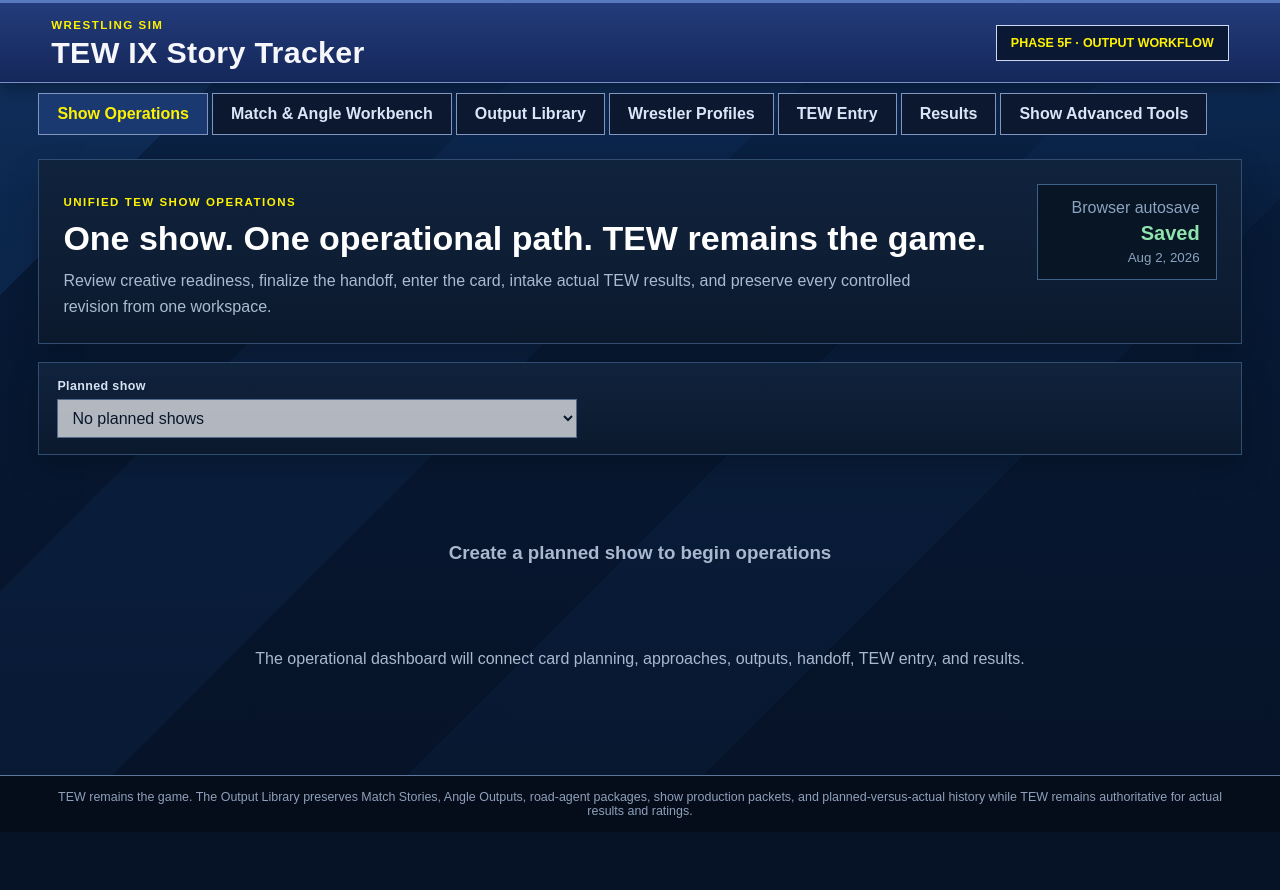
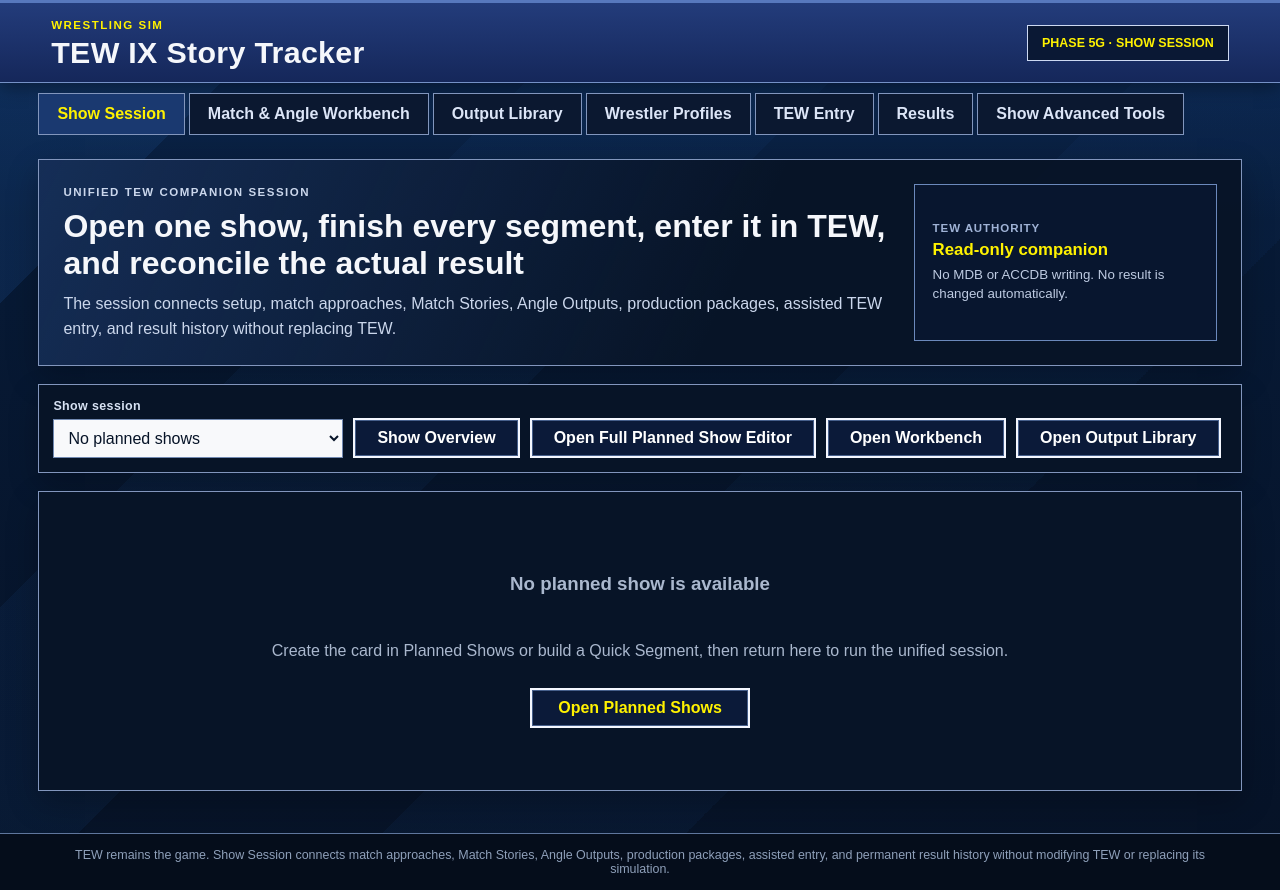
Before and after one commit to KnykArcade/Wrestling-Sim, a React (Vite) app: page / in a window 1280 px wide. Before the commit the page ends 832 px from the top, so only its background shows below. Built offline with nearby package versions, Linux system fonts and the light colour scheme.

Commit message:
Make unified show session the Companion Core home

```diff
--- a/src/App.tsx
+++ b/src/App.tsx
@@ -10,6 +10,7 @@
 import WorkbenchOutputLibraryBridge from "./outputLibrary/WorkbenchOutputLibraryBridge";
 import PlannedShowWorkspace from "./planner/PlannedShowWorkspace";
 import ProfileLibraryWorkspace from "./profileLibrary/ProfileLibraryWorkspace";
+import ShowSessionWorkspace from "./showSession/ShowSessionWorkspace";
 import StorylineHub from "./storylines/StorylineHub";
 import { readTewSnapshot } from "./tew/reader";
 import type { MatchRecord, ShowRecord, StorylineRecord, TewSnapshot } from "./tew/types";
@@ -19,9 +20,9 @@
 import { loadWorkbenchUniverse, updateWorkbenchSettings } from "./workbench/storage";
 import WorkerHub from "./workers/WorkerHub";
 
-type ViewName = "operations" | "workbench" | "outputs" | "profiles" | "transfer" | "results" | "bridge" | "control" | "planner" | "handoff" | "competitions" | "match-engine" | "storyline-hub" | "worker-hub" | "championship-hub" | "shows" | "tew-storylines" | "schema";
+type ViewName = "session" | "operations" | "workbench" | "outputs" | "profiles" | "transfer" | "results" | "bridge" | "control" | "planner" | "handoff" | "competitions" | "match-engine" | "storyline-hub" | "worker-hub" | "championship-hub" | "shows" | "tew-storylines" | "schema";
 
-const advancedViews: ViewName[] = ["bridge", "control", "planner", "handoff", "competitions", "match-engine", "storyline-hub", "worker-hub", "championship-hub", "shows", "tew-storylines", "schema"];
+const advancedViews: ViewName[] = ["operations", "bridge", "control", "planner", "handoff", "competitions", "match-engine", "storyline-hub", "worker-hub", "championship-hub", "shows", "tew-storylines", "schema"];
 
 function formatBytes(bytes: number): string {
   if (bytes < 1024) return `${bytes} B`;
@@ -84,7 +85,7 @@
 export default function App() {
   const [snapshot, setSnapshot] = useState<TewSnapshot | null>(null);
   const [selectedShowId, setSelectedShowId] = useState("");
-  const [view, setView] = useState<ViewName>("operations");
+  const [view, setView] = useState<ViewName>("session");
   const [loading, setLoading] = useState(false);
   const [error, setError] = useState("");
   const [advancedToolsVisible, setAdvancedToolsVisible] = useState(() => loadWorkbenchUniverse(window.localStorage).settings.advancedToolsVisible);
@@ -125,12 +126,12 @@
   }
 
   const needsSnapshot = (view === "shows" || view === "tew-storylines" || view === "schema") && snapshot === null;
-  const standaloneViews: ViewName[] = ["operations", "workbench", "outputs", "profiles", "transfer", "results", "bridge", "control", "planner", "handoff", "competitions", "match-engine", "storyline-hub", "worker-hub", "championship-hub"];
+  const standaloneViews: ViewName[] = ["session", "operations", "workbench", "outputs", "profiles", "transfer", "results", "bridge", "control", "planner", "handoff", "competitions", "match-engine", "storyline-hub", "worker-hub", "championship-hub"];
 
   return <div className="app-shell">
-    <header className="topbar"><div><span className="brand-kicker">WRESTLING SIM</span><h1>TEW IX Story Tracker</h1></div><div className="phase-badge">PHASE 5F · OUTPUT WORKFLOW</div></header>
+    <header className="topbar"><div><span className="brand-kicker">WRESTLING SIM</span><h1>TEW IX Story Tracker</h1></div><div className="phase-badge">PHASE 5G · SHOW SESSION</div></header>
     <nav className="global-tabbar" aria-label="TEW Companion Core sections">
-      <button className={view === "operations" ? "active" : ""} onClick={() => setView("operations")} type="button">Show Operations</button>
+      <button className={view === "session" ? "active" : ""} onClick={() => setView("session")} type="button">Show Session</button>
       <button className={view === "workbench" ? "active" : ""} onClick={() => setView("workbench")} type="button">Match &amp; Angle Workbench</button>
       <button className={view === "outputs" ? "active" : ""} onClick={() => setView("outputs")} type="button">Output Library</button>
       <button className={view === "profiles" ? "active" : ""} onClick={() => setView("profiles")} type="button">Wrestler Profiles</button>
@@ -140,6 +141,7 @@
       {advancedToolsVisible && <details className="advanced-tools-menu" open={advancedViews.includes(view)}>
         <summary>Advanced Tools</summary>
         <div className="advanced-tools-popover">
+          <button className={view === "operations" ? "active" : ""} onClick={() => setView("operations")} type="button">Show Operations Diagnostics</button>
           <button className={view === "bridge" ? "active" : ""} onClick={() => setView("bridge")} type="button">TEW Companion Research</button>
           <button className={view === "planner" ? "active" : ""} onClick={() => setView("planner")} type="button">Planned Shows</button>
           <button className={view === "handoff" ? "active" : ""} onClick={() => setView("handoff")} type="button">TEW Handoff</button>
@@ -156,6 +158,7 @@
       </details>}
     </nav>
     <main>
+      {view === "session" && <ShowSessionWorkspace snapshot={snapshot} snapshotLoading={loading} snapshotError={error} onSnapshotFile={(file) => void handleFile(file, "session")} onOpenWorkbench={() => setView("workbench")} onOpenOutputLibrary={() => setView("outputs")} onOpenPlanner={() => setView("planner")} onOpenTransfer={() => setView("transfer")} />}
       {view === "operations" && <ShowOperationsWorkspace key="operations-overview" snapshot={snapshot} onOpenShow={openPlannedSegment} onOpenHandoff={() => setView("handoff")} onOpenTransfer={() => setView("transfer")} />}
       {view === "workbench" && <><WorkbenchOutputLibraryBridge onOpenOutputLibrary={() => setView("outputs")} /><SegmentWorkbench snapshot={snapshot} onOpenPlannedSegment={openPlannedSegment} /></>}
       {view === "outputs" && <OutputLibraryWorkspace onOpenPlannedSegment={openPlannedSegment} onOpenWorkbench={() => setView("workbench")} />}
@@ -180,6 +183,6 @@
         {view === "schema" && <section className="diagnostics-layout"><div className="content-panel"><div className="panel-heading large"><div><span>Matched TEW Tables</span><p>These mappings drive the read-only show, match, worker, and storyline views.</p></div></div><dl className="mapping-list">{Object.entries(snapshot.diagnostics.matchedTables).map(([purpose, table]) => <div key={purpose}><dt>{purpose}</dt><dd className={table ? "matched" : "missing"}>{table ?? "Not found"}</dd></div>)}</dl><div className="warning-list"><h3>Warnings</h3>{snapshot.diagnostics.warnings.length > 0 ? snapshot.diagnostics.warnings.map((warning, index) => <p key={`${warning}-${index}`}>{warning}</p>) : <p>No mapping warnings were generated.</p>}</div></div><div className="content-panel table-inventory"><div className="panel-heading large"><div><span>Database Table Inventory</span><p>Only recognized history tables are loaded into memory.</p></div><strong>{snapshot.tables.length}</strong></div><div className="inventory-list">{snapshot.tables.map((table) => <details key={table.name}><summary><span>{table.name}</span><small>{table.rowCount.toLocaleString()} rows · {table.columnCount} columns</small><b>{table.loaded ? "Mapped" : "Metadata only"}</b></summary><p>{table.columns.join(", ") || "No column names were returned."}</p>{table.truncated && <p className="truncate-warning">This table exceeded the Phase 1 row limit.</p>}</details>)}</div></div></section>}
       </>}
     </main>
-    <footer>TEW remains the game. The Output Library preserves Match Stories, Angle Outputs, road-agent packages, show production packets, and planned-versus-actual history while TEW remains authoritative for actual results and ratings.</footer>
+    <footer>TEW remains the game. Show Session connects match approaches, Match Stories, Angle Outputs, production packages, assisted entry, and permanent result history without modifying TEW or replacing its simulation.</footer>
   </div>;
 }
```
